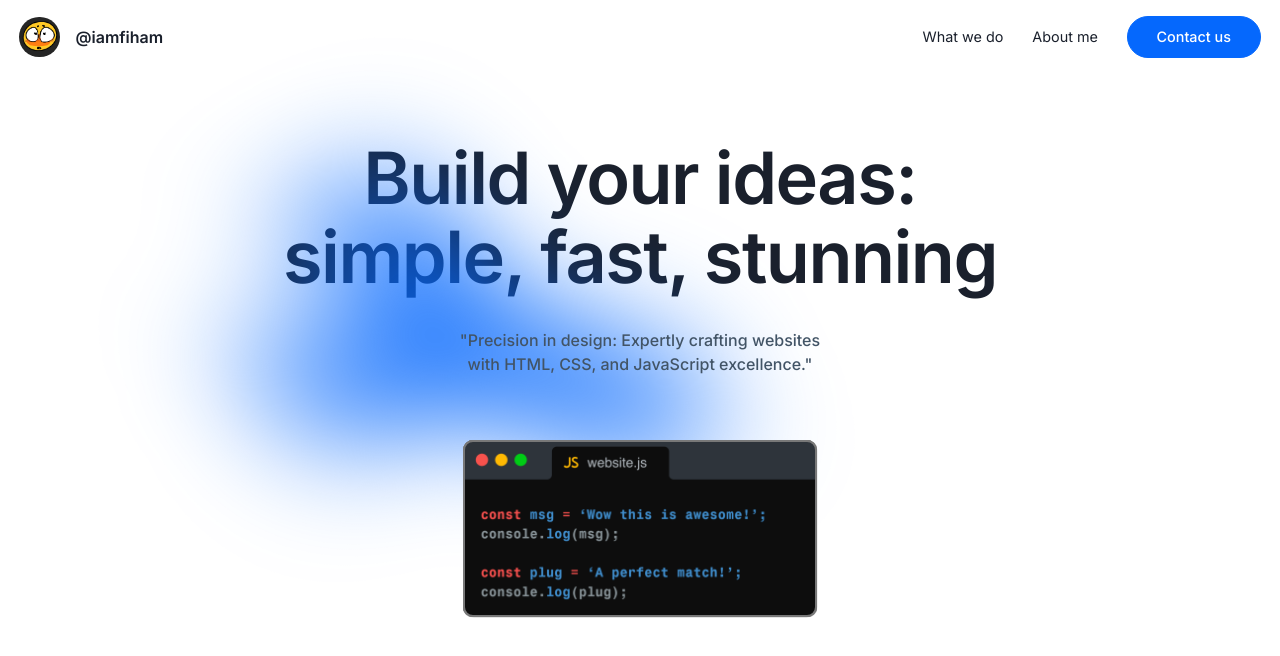
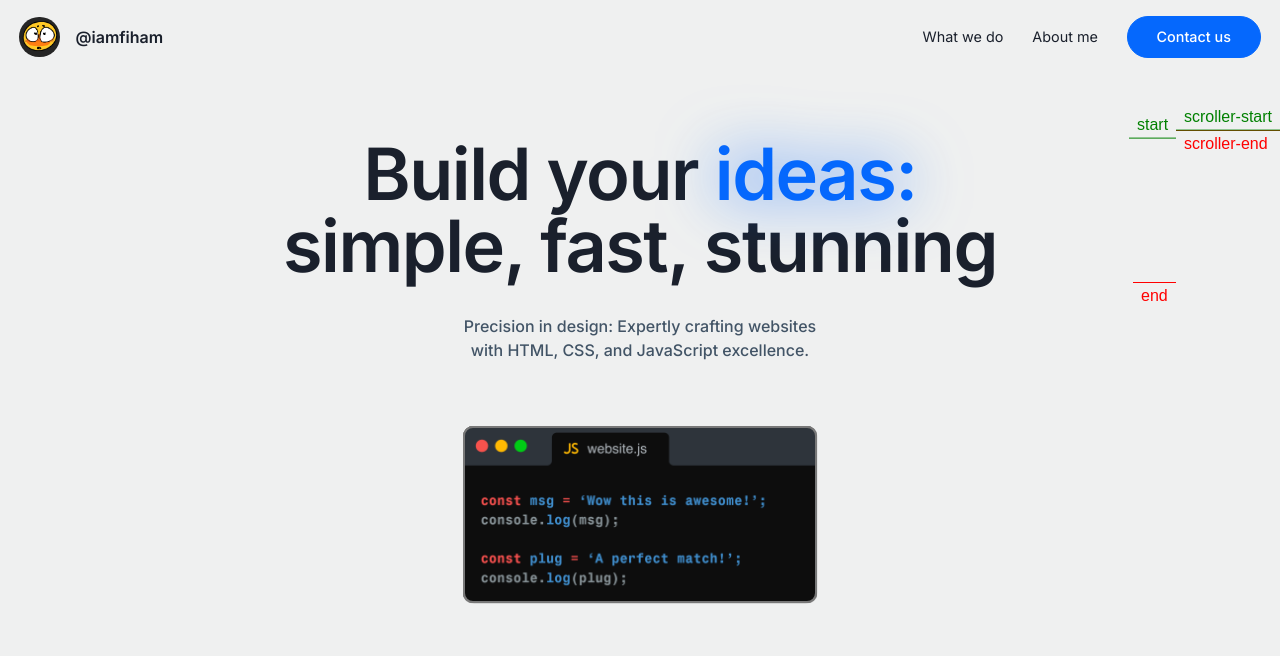
Before and after one commit to iamfiham/Website-001, a plain HTML site: page index.html in a window 1280 px wide. Drawn offline with nearby package versions, Linux system fonts and the light colour scheme.

Commit message:
gsap animation and glow for main heading and

```diff
--- a/css/style.css
+++ b/css/style.css
@@ -9,7 +9,7 @@
 }
 html {
   scroll-behavior: smooth;
-  /* background-color: rgb(228, 248, 248); */
+  background-color: var(--bg-white);
 }
 :root {
   /* colors */
@@ -18,6 +18,7 @@ html {
   --bg-black: #111825;
   --bg-blue: #0568fd;
   --blue-white: #f5f5f7;
+  --bg-white: #eff0f0;
 
   /* font sizes */
   --head: 4.5rem;
@@ -32,7 +33,7 @@ html {
 .container {
   width: min(97%, 1500px);
   margin-inline: auto;
-  background-color: white;
+  background-color: var(--bg-white);
 }
 
 /* nav bar */
@@ -89,6 +90,7 @@ nav {
   justify-content: center;
   align-items: center;
   transition: all 0.1s ease;
+  /* box-shadow: 0px 0px 30px rgb(5, 104, 253, 0.3); */
 }
 .contact-button a {
   font-size: var(--small);
@@ -113,18 +115,23 @@ nav {
   flex-direction: column;
 }
 .main-heading {
+  /* font-family: "Bebas Neue", sans-serif; */
+  /* font-size: 6rem; */
+  font-weight: 400;
   font-size: var(--head);
   color: var(--t-black);
   letter-spacing: -1.5px;
   font-weight: 600;
-  line-height: 1.1;
+  line-height: 1;
   position: relative;
   z-index: 2;
-  /* background-color: yellow; */
 
   /* position: relative; */
   /* background-color: aqua; */
-  /* background-color: aqua; */
+}
+.main-heading span {
+  color: var(--bg-blue);
+  filter: drop-shadow(0px 0px 30px rgb(5, 104, 253, 0.7));
 }
 .main-heading i {
   content: "";
@@ -220,3 +227,7 @@ nav {
     transform: translate(0px, -10px) rotate(-10deg) scale(-1, 1);
   }
 }
+
+.second {
+  height: 100vh;
+}
--- a/index.html
+++ b/index.html
@@ -9,6 +9,10 @@
     <link rel="preconnect" href="https://fonts.gstatic.com" crossorigin />
     <link
       href="https://fonts.googleapis.com/css2?family=Inter:wght@100;200;300;400;500;600;700;800;900&display=swap"
+      rel="stylesheet"
+    />
+    <link
+      href="https://fonts.googleapis.com/css2?family=Bebas+Neue&display=swap"
       rel="stylesheet"
     />
     <title>Fiham Portfolio</title>
@@ -35,13 +39,13 @@
       </nav>
       <!-- home section -->
       <div class="home-section">
-        <h1 class="main-heading">
-          Build your ideas:<br />simple, fast, stunning
-          <i class="fa-solid fa-wrench"></i>
+        <h1 class="main-heading" id="gsap-box">
+          Build your <span>ideas:</span><br />simple, fast, stunning
+          <!-- <i class="fa-solid fa-wrench"></i> -->
         </h1>
         <p>
-          "Precision in design: Expertly crafting websites<br />with HTML, CSS,
-          and JavaScript excellence."
+          Precision in design: Expertly crafting websites<br />with HTML, CSS,
+          and JavaScript excellence.
         </p>
       </div>
 
@@ -61,10 +65,38 @@
         <div class="ani"></div>
       </div>
     </section>
+    <section class="second"></section>
   </body>
-  <script src="js/js.js"></script>
+  <script src="js/js.js" defer></script>
+  <script src="js/gsap.js" defer></script>
   <script
     src="https://kit.fontawesome.com/dd480f8ca4.js"
     crossorigin="anonymous"
   ></script>
+  <script src="https://cdnjs.cloudflare.com/ajax/libs/gsap/3.12.5/gsap.min.js"></script>
+  <script src="https://cdnjs.cloudflare.com/ajax/libs/gsap/3.12.5/ScrollTrigger.min.js"></script>
+  <script>
+    // const Box = document.getElementById("box");
+    // let size = Box.getBoundingClientRect().top + "px";
+    // console.log(size);
+    // gsap.registerPlugin(ScrollTrigger);
+
+    // let tl = gsap.timeline({
+    //   scrollTrigger: {
+    //     trigger: Box,
+    //     start: "0% 80px",
+    //     end: "100% 10%",
+    //     scrub: 1,
+    //     // scrub: false,
+    //     markers: true,
+    //     // pin: true,
+    //     toggleActions: "play reverse play reverse",
+    //   },
+    // });
+    // tl.to(Box, {
+    //   y: -200,
+    //   autoAlpha: 0,
+    //   duration: 0.5,
+    // });
+  </script>
 </html>
--- /dev/null
+++ b/js/gsap.js
@@ -0,0 +1,23 @@
+const Box = document.getElementById("gsap-box");
+let size = Box.getBoundingClientRect().top + "px";
+console.log(size);
+gsap.registerPlugin(ScrollTrigger);
+
+let tl = gsap.timeline({
+  scrollTrigger: {
+    trigger: Box,
+    start: "0% 130px",
+    end: "100% 130px",
+    scrub: 1,
+    // scrub: false,
+    markers: true,
+    // pin: true,
+    toggleActions: "play reverse play reverse",
+  },
+});
+tl.to(Box, {
+  y: -150,
+  scale: 1.4,
+  autoAlpha: 0,
+  duration: 0.5,
+});
--- a/js/js.js
+++ b/js/js.js
@@ -1,10 +1,4 @@
 const root = document.querySelector(":root");
-
-window.addEventListener("resize", () => {
-  console.log(element.getBoundingClientRect().top);
-  console.log(element.getBoundingClientRect().bottom);
-  console.log(element.getBoundingClientRect().height);
-});
 
 window.addEventListener("mousemove", (para) => {
   let x = para.clientX;
```
